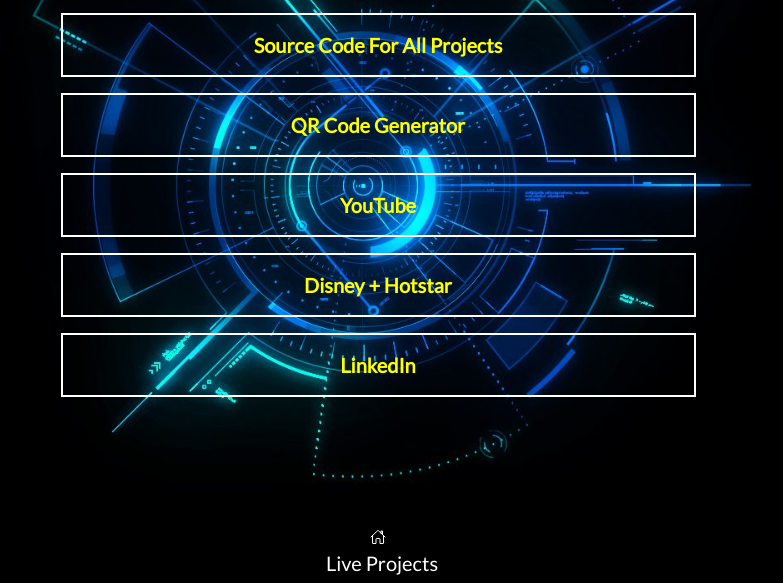
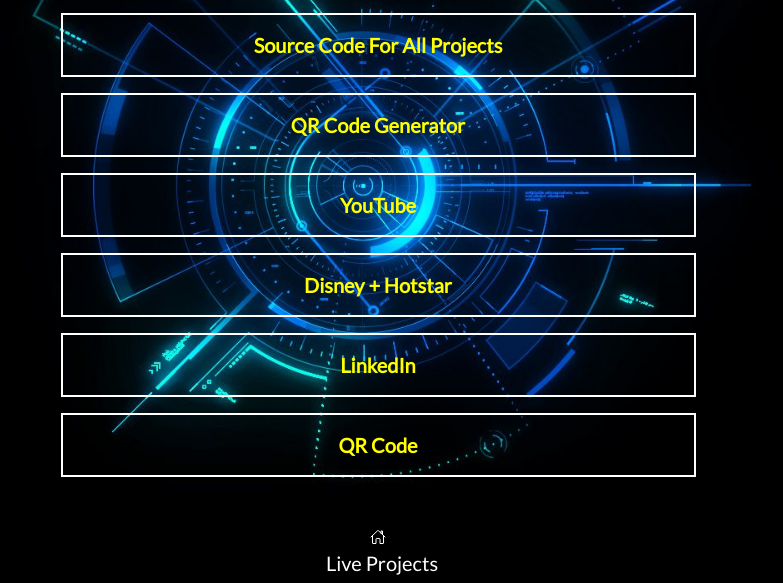
Before and after one commit to venkatasumanth01/liveprojects, a plain HTML site: page index.html in a window 1280 px wide. Shown: the part 217-800 px from the top of the page, without its empty margins (262-1045 px from the left). Drawn offline with nearby package versions, Linux system fonts and the light colour scheme.

Commit message:
Update index.html

```diff
--- a/index.html
+++ b/index.html
@@ -50,6 +50,12 @@
                     </div>
                 </a>
 
+               <a href="QR Code/index.html" class="text-decoration-none text-capitalize">
+                    <div class="link-box mt-3">
+                        QR Code
+                    </div>
+                </a>
+
 
 
                 <div class="footer fixed-bottom mt-5" d-flex justify-content-center align-item-baseline>
```
